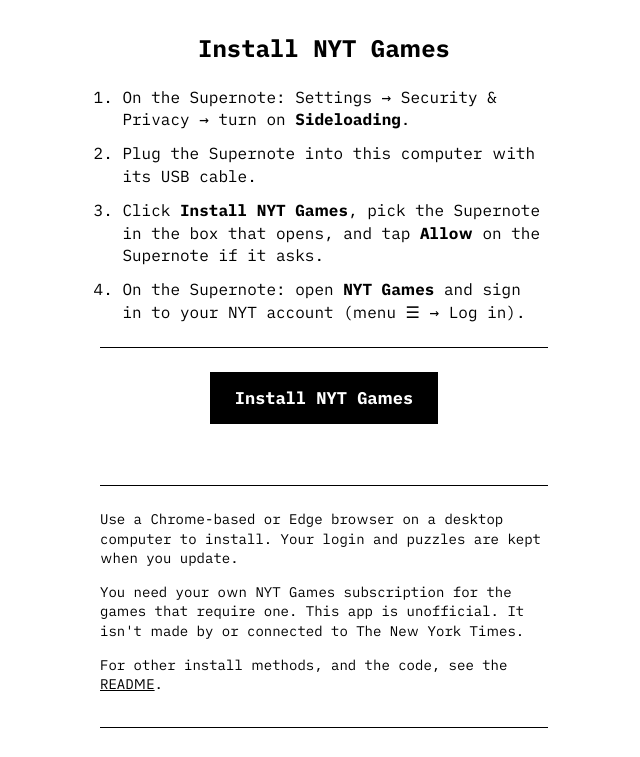
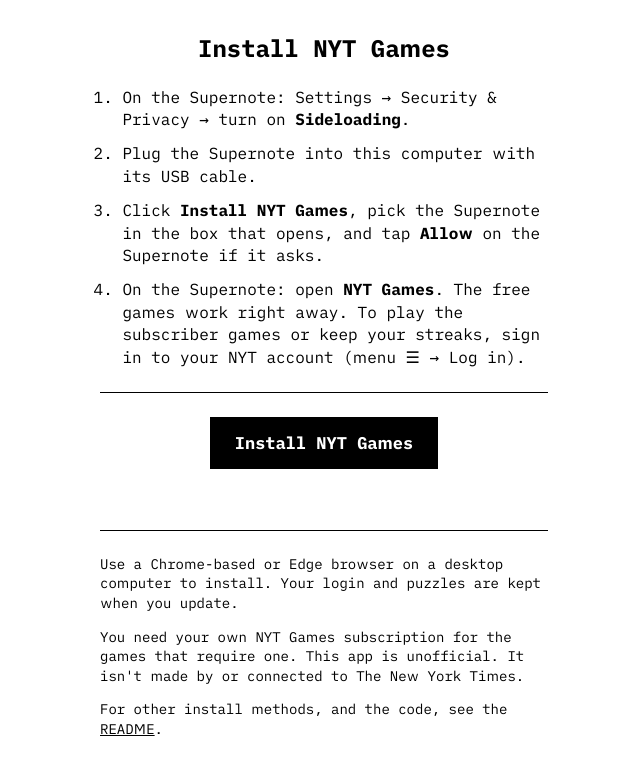
Before and after one commit to ellinglien/supernote-nyt-games, a plain HTML site: page install/site/index.html in a window 1280 px wide. Shown: the top 757 px of the page, without its empty margins (316-956 px from the left). Drawn offline with Linux system fonts and the light colour scheme.

Commit message:
Signing in is only for the subscriber games and streaks
Co-Authored-By: Claude Opus 5.5 <noreply@anthropic.com>

```diff
--- a/install/site/index.html
+++ b/install/site/index.html
@@ -43,7 +43,7 @@ a{color:#000}
   <li>On the Supernote: Settings → Security &amp; Privacy → turn on <b>Sideloading</b>.</li>
   <li>Plug the Supernote into this computer with its USB cable.</li>
   <li>Click <b>Install NYT Games</b>, pick the Supernote in the box that opens, and tap <b>Allow</b> on the Supernote if it asks.</li>
-  <li>On the Supernote: open <b>NYT Games</b> and sign in to your NYT account (menu ☰ → Log in).</li>
+  <li>On the Supernote: open <b>NYT Games</b>. The free games work right away. To play the subscriber games or keep your streaks, sign in to your NYT account (menu ☰ → Log in).</li>
 </ol>
 <section>
   <button id="go">Install NYT Games</button>
```
Also changed, not shown: README.md.
